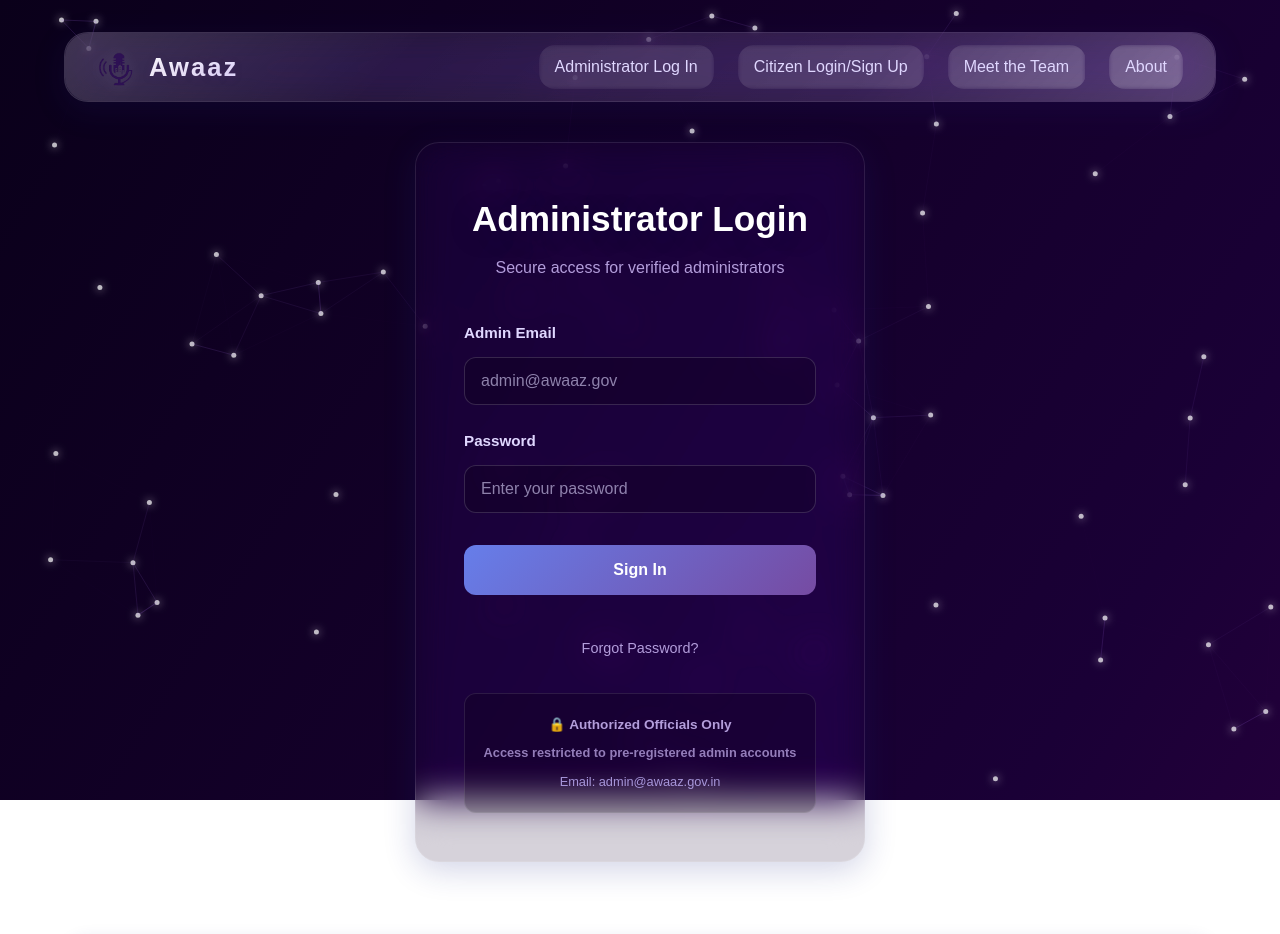
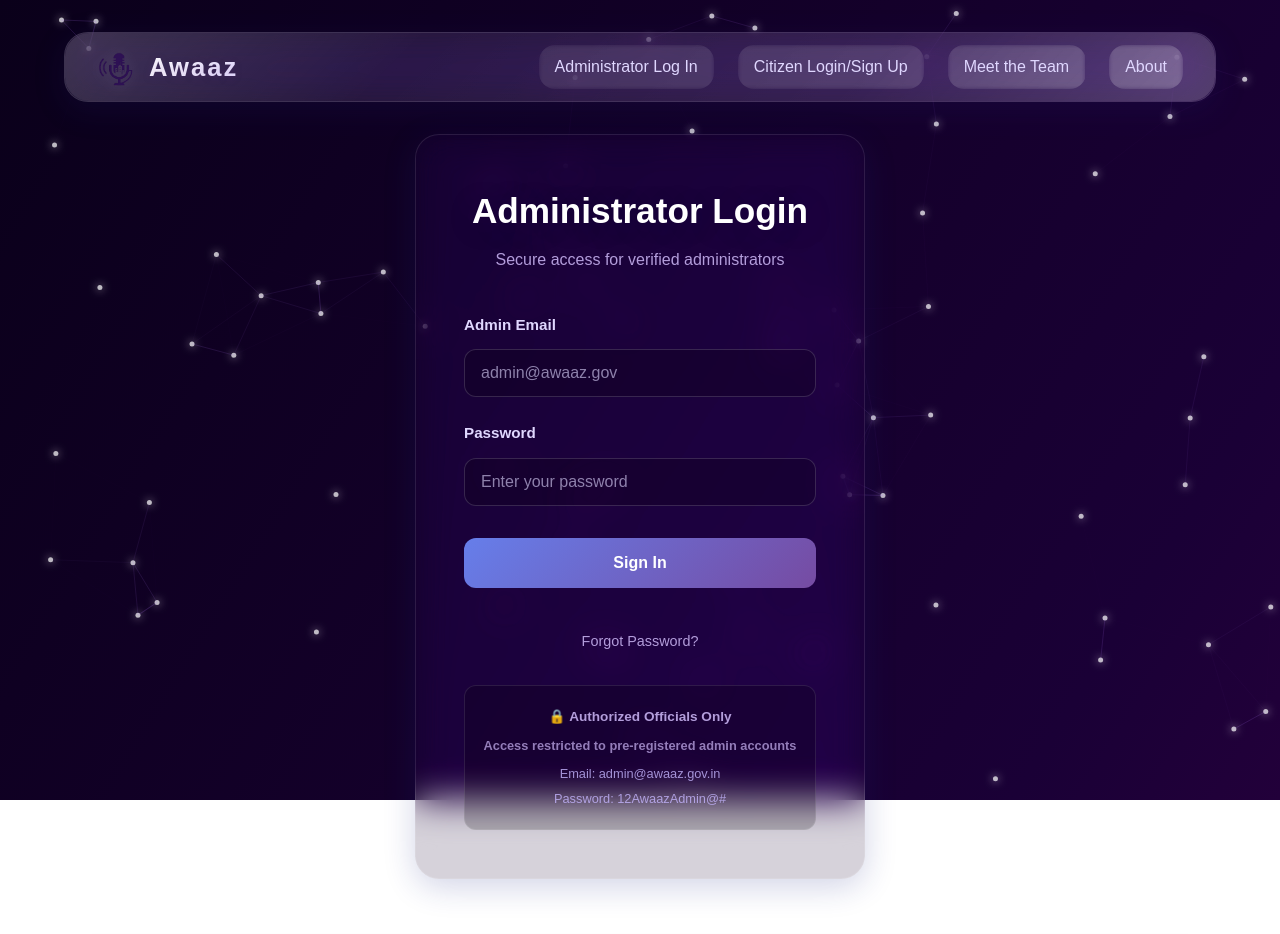
Before and after one commit to itz-nirmal/Awaaz, a Next.js app: page /admin-login in a window 1280 px wide. Shown: the top 934 px of the page. Built offline with nearby package versions, Linux system fonts and the light colour scheme; no server answers.

Commit message:
Added Admin Mail & Pass

```diff
--- a/src/app/admin-login/page.tsx
+++ b/src/app/admin-login/page.tsx
@@ -123,6 +123,7 @@ export default function AdminLogin() {
           <div className={styles.securityNote}>
             <p>Access restricted to pre-registered admin accounts</p>
             <p>Email: admin@awaaz.gov.in</p>
+            <p>Password: 12AwaazAdmin@#</p>
           </div>
         </div>
       </div>
```
Also changed, not shown: src/app/api/health/route.ts (added).
